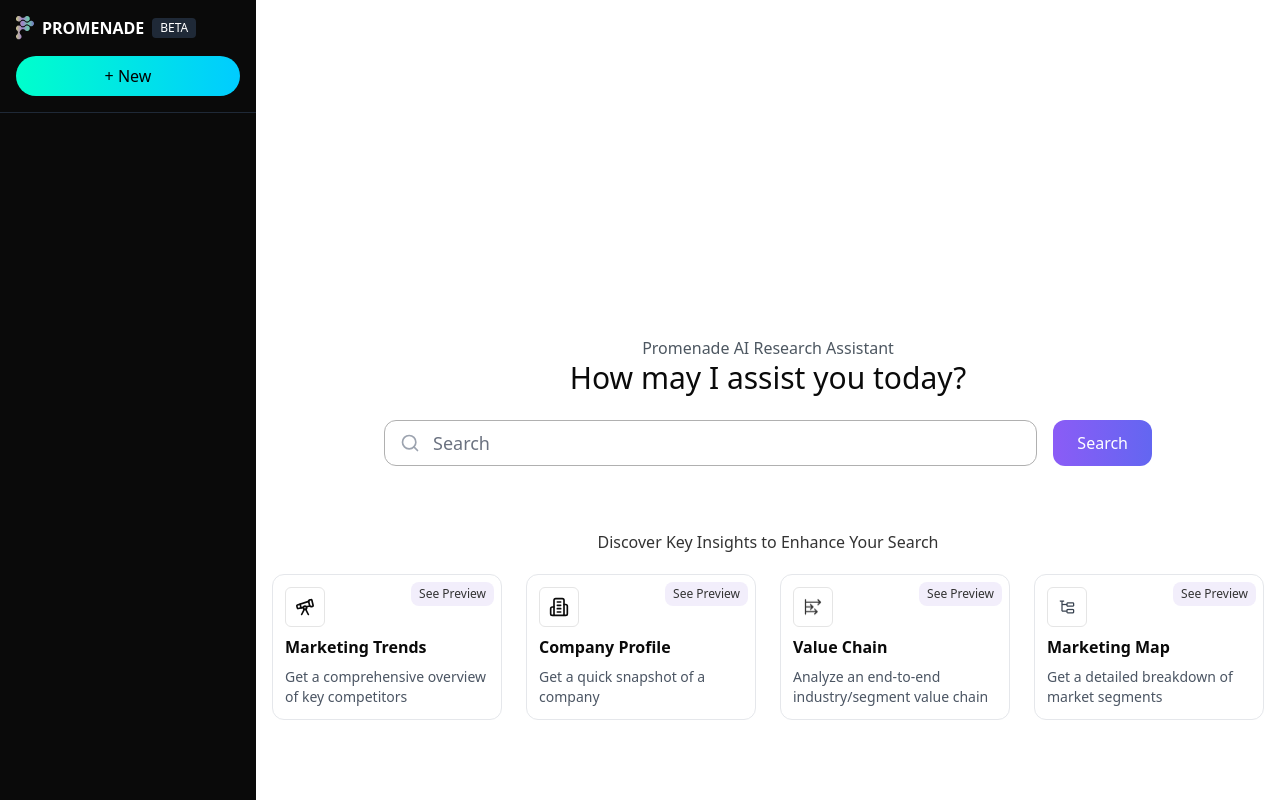
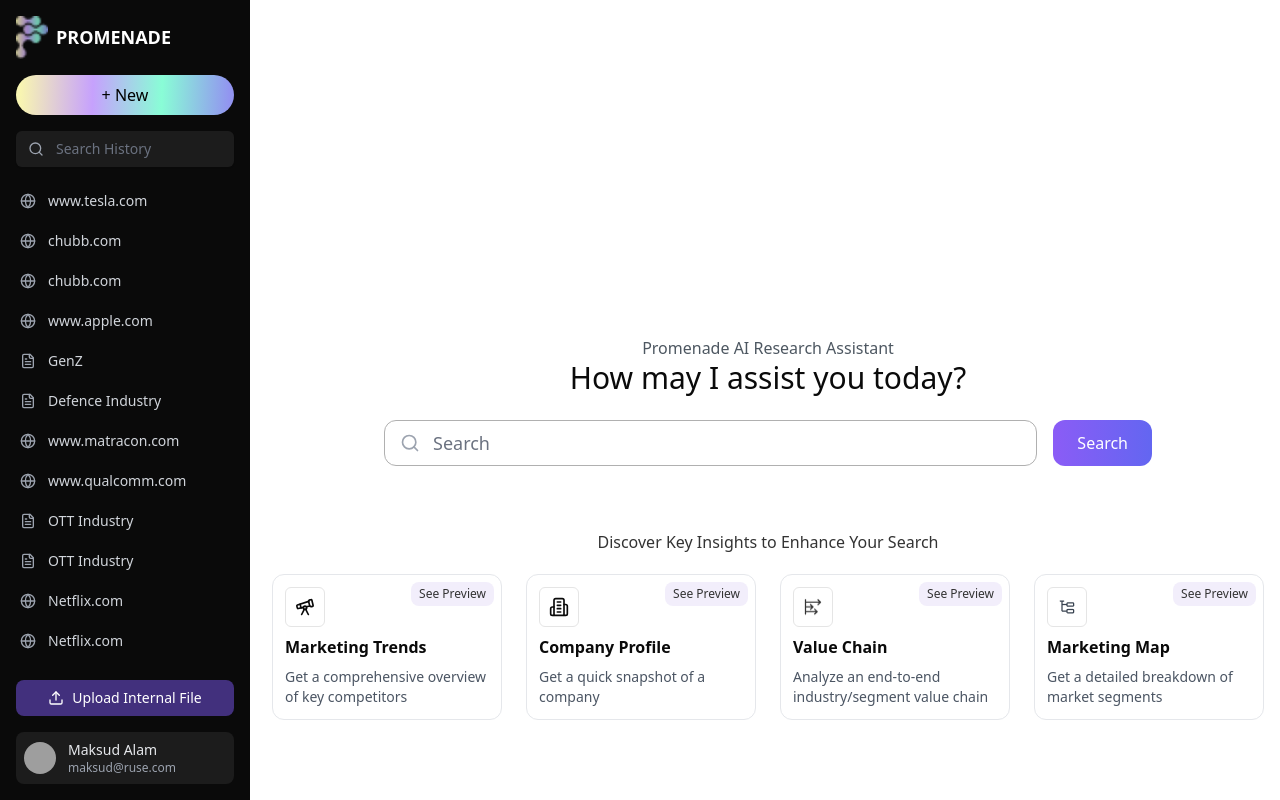
Before and after one commit to lumiotools/promenade-ai-frontend, a Next.js app: page / in a window 1280 px wide. Built offline with nearby package versions, Linux system fonts and the light colour scheme; grey boxes are pictures that could not be loaded.

Commit message:
sidebar ui done

```diff
--- a/components/Sidebar.tsx
+++ b/components/Sidebar.tsx
@@ -3,16 +3,44 @@
 import * as React from "react";
 import { useContext } from "react";
 import { useRouter } from "next/navigation";
-import { ChevronDown, Menu } from "lucide-react";
+import { Menu, Search, Upload, Globe, FileText } from "lucide-react";
 import { SearchContext } from "@/app/search-context";
 import Image from "next/image";
 import logo from "../public/images/logo pro.png";
+import { Input } from "@/components/ui/input";
+import { Avatar, AvatarFallback, AvatarImage } from "@/components/ui/avatar";
+
+// Dummy data for testing
+const DUMMY_SEARCHES = [
+  "www.tesla.com",
+  "chubb.com",
+  "chubb.com",
+  "www.apple.com",
+  "GenZ",
+  "Defence Industry",
+  "www.matracon.com",
+  "www.qualcomm.com",
+  "OTT Industry",
+  "OTT Industry",
+  "Netflix.com",
+  "Netflix.com",
+  "Contents Industry",
+  "ECG Strategy",
+  "Private Equity Deal Soup",
+  "CRM for Venture Capital",
+  "salesforce.com",
+  "P&C Insurance in the next decade",
+  "P&C Insurance in the next decade",
+  "P&C Insurance in the next decade",
+];
 
 export function AppSidebar() {
-  const { searches, setCurrentQuery, getSearchResult } =
-    useContext(SearchContext);
+  const { setCurrentQuery, getSearchResult } = useContext(SearchContext);
   const router = useRouter();
   const [isOpen, setIsOpen] = React.useState(false);
+  const [searchHistory, setSearchHistory] = React.useState("");
+  const [filteredSearches, setFilteredSearches] =
+    React.useState(DUMMY_SEARCHES);
 
   const handleNewSearch = () => {
     setCurrentQuery("");
@@ -30,6 +58,22 @@
     setIsOpen(false);
   };
 
+  // Filter searches based on search history input
+  React.useEffect(() => {
+    const filtered = DUMMY_SEARCHES.filter((query) =>
+      query.toLowerCase().includes(searchHistory.toLowerCase())
+    );
+    setFilteredSearches(filtered);
+  }, [searchHistory]);
+
+  // Function to determine icon based on the search query
+  const getQueryIcon = (query: string) => {
+    if (query.includes(".com")) {
+      return <Globe className="h-4 w-4 text-gray-400" />;
+    }
+    return <FileText className="h-4 w-4 text-gray-400" />;
+  };
+
   return (
     <>
       <button
@@ -39,41 +83,75 @@
         <Menu size={24} />
       </button>
       <div
-        className={`fixed inset-y-0 left-0 w-64 bg-[#0A0A0A] text-white flex flex-col z-40 ${
+        className={`fixed inset-y-0 left-0 w-[250px] bg-[#0A0A0A] text-white flex flex-col z-40 ${
           isOpen ? "translate-x-0" : "-translate-x-full"
         } md:translate-x-0 transition duration-200 ease-in-out`}
       >
-        <div className="p-4 border-b border-gray-800">
-          <div className="flex items-center gap-2 mb-4">
-            <Image src={logo} alt="Promenade" className="h-6" />
-            <span className="font-semibold">PROMENADE</span>
-            <span className="text-xs px-2 py-0.5 bg-gray-800 rounded">
-              BETA
-            </span>
+        {/* Header */}
+        <div className="p-4 space-y-4">
+          <div className="flex items-center gap-2">
+            <Image src={logo} alt="Promenade" width={32} height={32} />
+            <span className="font-semibold text-lg">PROMENADE</span>
           </div>
+
+          {/* New Search Button */}
           <button
             onClick={handleNewSearch}
-            className="w-full py-2 px-4 rounded-full text-black font-medium flex items-center justify-center gap-2"
+            className="text-black w-full h-10 rounded-full font-medium flex items-center justify-center gap-2 transition-all"
             style={{
-              background: "linear-gradient(to right, #00ffcc, #00ccff)",
+              background:
+                "linear-gradient(91.93deg, #F8F5B1 2.3%, #C6A1FD 35.25%, #89FDD6 66.76%, #9294F0 97.79%)",
             }}
           >
             <span>+ New</span>
           </button>
+
+          {/* Search History Input */}
+          <div className="relative">
+            <Search className="absolute left-3 top-1/2 -translate-y-1/2 h-4 w-4 text-gray-400" />
+            <Input
+              value={searchHistory}
+              onChange={(e) => setSearchHistory(e.target.value)}
+              placeholder="Search History"
+              className="w-full bg-[#1C1C1C] border-0 pl-10 text-sm text-gray-300 placeholder:text-gray-500 focus-visible:ring-1 focus-visible:ring-gray-700"
+            />
+          </div>
         </div>
-        <nav className="flex-1 overflow-y-auto h-full">
-          {searches.map((query, index) => (
-            <div key={index} className="px-2 py-1">
-              <button
-                onClick={() => handleSearchClick(query)}
-                className="w-full flex items-center justify-between px-3 py-2 text-sm text-gray-300 hover:bg-gray-800 rounded-lg transition-colors"
-              >
-                <span className="truncate">{query}</span>
-                <ChevronDown className="h-4 w-4 flex-shrink-0" />
-              </button>
-            </div>
+
+        {/* Search List */}
+        <nav className="flex-1 overflow-y-auto px-2 space-y-1">
+          {filteredSearches.map((query, index) => (
+            <button
+              key={index}
+              onClick={() => handleSearchClick(query)}
+              className="w-full flex items-center gap-3 px-3 py-2 text-sm text-gray-300 hover:bg-[#1C1C1C] rounded-lg transition-colors group"
+            >
+              {getQueryIcon(query)}
+              <span className="flex-1 text-left truncate">{query}</span>
+            </button>
           ))}
         </nav>
+
+        {/* Footer */}
+        <div className="p-4 space-y-4">
+          {/* Upload Button */}
+          <button className="w-full flex items-center justify-center gap-2 py-2 px-4 rounded-lg bg-[#42307D] transition-colors text-sm font-medium">
+            <Upload className="h-4 w-4" />
+            Upload Internal File
+          </button>
+
+          {/* User Profile */}
+          <div className="flex items-center gap-3 p-2 rounded-lg bg-[#1C1C1C]">
+            <Avatar className="h-8 w-8">
+              <AvatarImage src="/avatars/user.png" />
+              <AvatarFallback>MA</AvatarFallback>
+            </Avatar>
+            <div className="flex-1 min-w-0">
+              <p className="text-sm font-medium text-gray-200">Maksud Alam</p>
+              <p className="text-xs text-gray-400 truncate">maksud@ruse.com</p>
+            </div>
+          </div>
+        </div>
       </div>
     </>
   );
--- /dev/null
+++ b/components/ui/avatar.tsx
@@ -0,0 +1,50 @@
+"use client"
+
+import * as React from "react"
+import * as AvatarPrimitive from "@radix-ui/react-avatar"
+
+import { cn } from "@/lib/utils"
+
+const Avatar = React.forwardRef<
+  React.ElementRef<typeof AvatarPrimitive.Root>,
+  React.ComponentPropsWithoutRef<typeof AvatarPrimitive.Root>
+>(({ className, ...props }, ref) => (
+  <AvatarPrimitive.Root
+    ref={ref}
+    className={cn(
+      "relative flex h-10 w-10 shrink-0 overflow-hidden rounded-full",
+      className
+    )}
+    {...props}
+  />
+))
+Avatar.displayName = AvatarPrimitive.Root.displayName
+
+const AvatarImage = React.forwardRef<
+  React.ElementRef<typeof AvatarPrimitive.Image>,
+  React.ComponentPropsWithoutRef<typeof AvatarPrimitive.Image>
+>(({ className, ...props }, ref) => (
+  <AvatarPrimitive.Image
+    ref={ref}
+    className={cn("aspect-square h-full w-full", className)}
+    {...props}
+  />
+))
+AvatarImage.displayName = AvatarPrimitive.Image.displayName
+
+const AvatarFallback = React.forwardRef<
+  React.ElementRef<typeof AvatarPrimitive.Fallback>,
+  React.ComponentPropsWithoutRef<typeof AvatarPrimitive.Fallback>
+>(({ className, ...props }, ref) => (
+  <AvatarPrimitive.Fallback
+    ref={ref}
+    className={cn(
+      "flex h-full w-full items-center justify-center rounded-full bg-muted",
+      className
+    )}
+    {...props}
+  />
+))
+AvatarFallback.displayName = AvatarPrimitive.Fallback.displayName
+
+export { Avatar, AvatarImage, AvatarFallback }
--- a/package.json
+++ b/package.json
@@ -9,6 +9,7 @@
     "lint": "next lint"
   },
   "dependencies": {
+    "@radix-ui/react-avatar": "^1.1.2",
     "@radix-ui/react-dialog": "^1.1.2",
     "@radix-ui/react-separator": "^1.1.0",
     "@radix-ui/react-slot": "^1.1.1",
```
Also changed, not shown: 1 other file (tests, documents, lock files or other folders).
